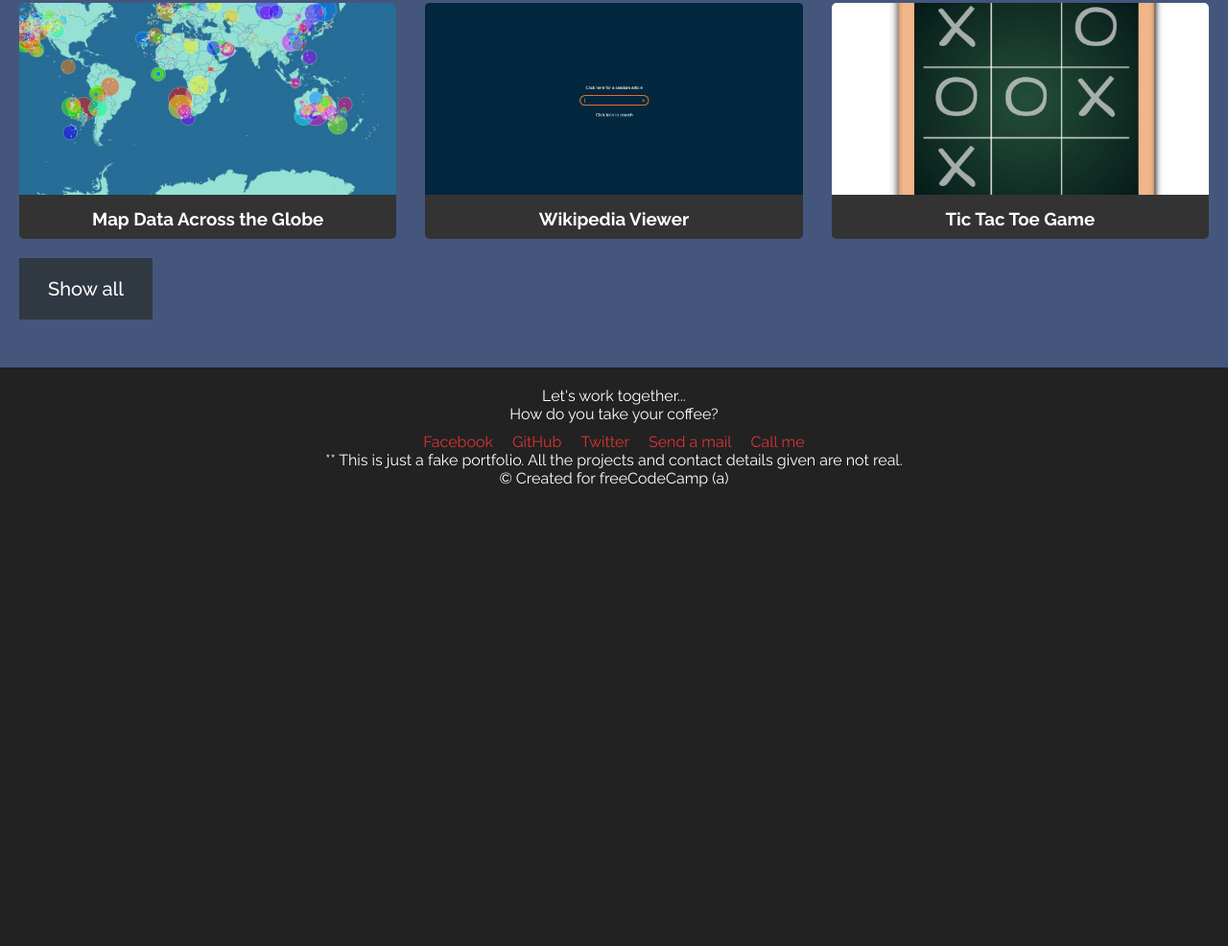
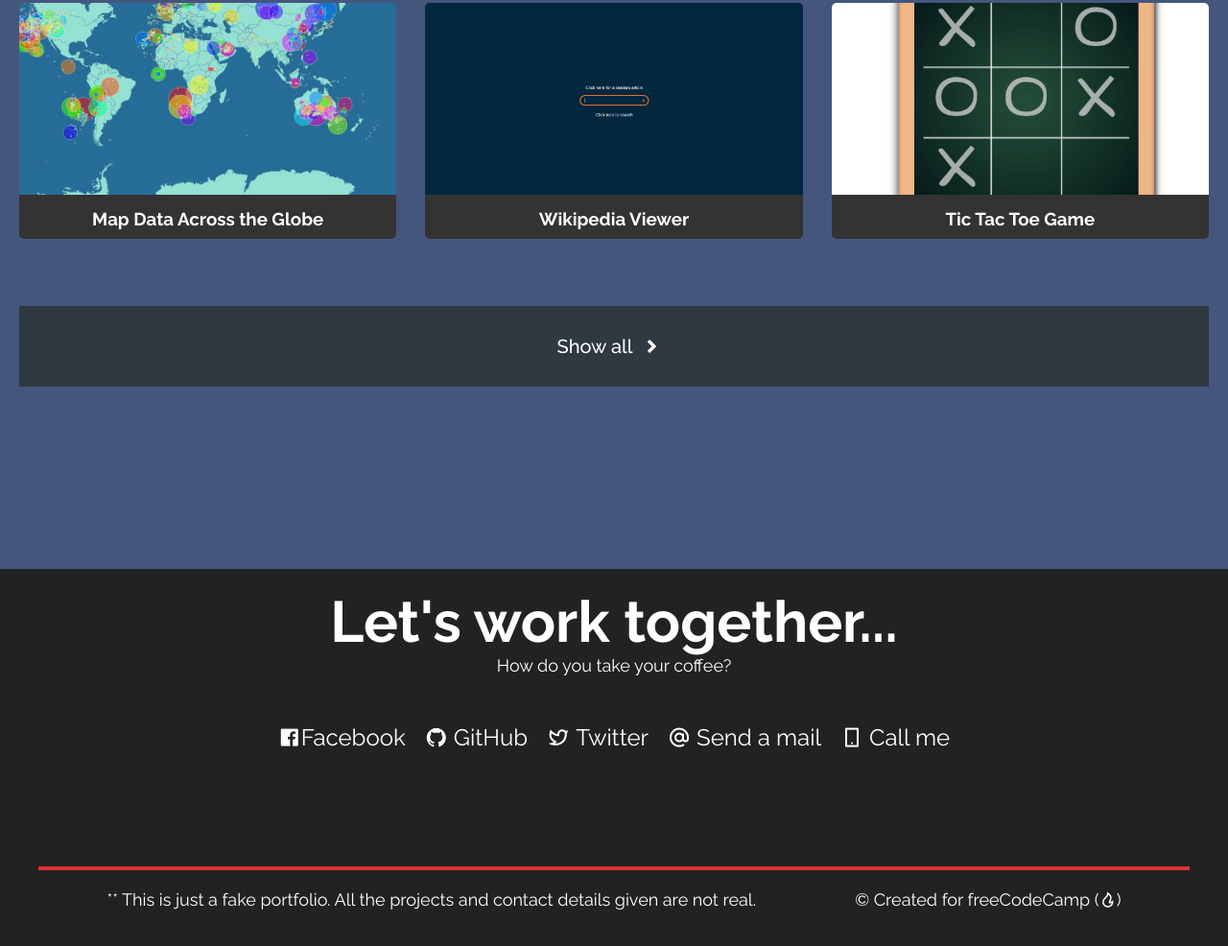
Before and after one commit to Cyiza22/PersonalPortfolio_Webpage, a plain HTML site: page index.html in a window 1280 px wide. Shown: the part 1182-2168 px from the top of the page at 96% size. Before the commit the page ends 1710 px from the top, so only its background shows below. Drawn offline with nearby package versions, Linux system fonts and the light colour scheme; a script that the page names is missing.

Commit message:
final changes

```diff
--- a/index.html
+++ b/index.html
@@ -59,23 +59,26 @@
                 </div>
             </div>
             <div class="show-all">
-                <a href="#" >Show all</a>
+                <a href="#" >Show all </a>
+                <i class="ri-arrow-drop-right-line"></i>
             </div>
         </section>
     </main>
     <footer>
-        <p>Let's work together...</p>
+        <h2>Let's work together...</h2>
         <p>How do you take your coffee?</p>
         <div class="social-links">
-            <!-- Add your social link icons here -->
-            <a href="#" class="facebook">Facebook</a>
-            <a href="#" class="github" id="profile-link">GitHub</a>
-            <a href="#" class="twitter">Twitter</a>
-            <a href="#" class="email">Send a mail</a>
-            <a href="#" class="call">Call me</a>
+
+            <a href="#" class="facebook"> <i class="ri-facebook-box-fill"></i>Facebook</a>
+            <a href="#" class="github" id="profile-link"><i class="ri-github-fill"></i> GitHub</a>
+            <a href="#" class="twitter"> <i class="ri-twitter-line"></i> Twitter</a>
+            <a href="#" class="email"> <i class="ri-at-line"></i> Send a mail</a>
+            <a href="#" class="call"> <i class="ri-smartphone-line"></i> Call me</a>
         </div>
-        <p>** This is just a fake portfolio. All the projects and contact details given are not real.</p>
-        <p>© Created for freeCodeCamp (a)</p>
+        <div class="copyrights">
+            <p>** This is just a fake portfolio. All the projects and contact details given are not real.</p>
+            <p>© Created for freeCodeCamp (<i class="ri-fire-line"></i>)</p>
+        </div>
     </footer>
 </body>
 </html>
--- a/main.css
+++ b/main.css
@@ -28,6 +28,7 @@ a {
     justify-content: flex-end;
     list-style-type: none;
     font-size: 23px;
+    font-weight: 500;
 }
 
 #navbar li {
@@ -61,6 +62,7 @@ a {
     padding: 50px 20px;
     background-color: #45567d;
     width: 100%;
+
 }
 
 #projects h2 {
@@ -72,6 +74,7 @@ a {
     display: grid;
     grid-template-columns: repeat(3, 1fr);
     grid-gap: 30px;
+    margin-bottom: 70px;
 }
 #project-grid h3{
     font-size: 20px;
@@ -94,13 +97,14 @@ a {
     text-align: center;
 }
 .show-all {
-    display: inline-block;
-    /* flex-direction: column; */
+    display: flex;
+    flex-direction: row;
     align-items: center;
     justify-content: center;
     font-size: 20px;
     font-weight: 500;
-    padding: 20px 30px;
+    padding: 20px;
+    margin: 140px auto;
     margin-top: 20px;
     background-color: #303841;
 }
@@ -108,21 +112,44 @@ a {
     text-align: center;
     color: #fff;
 }
-
+.show-all i{
+    font-size: 40px;
+}
 footer {
     background-color: #222;
     padding: 20px;
     text-align: center;
 }
+footer h2{
+    font-size: 60px;
+    font-weight: 700;
+}
+footer p{
+    font-size: 18px;
+}
 
 .social-links {
     display: flex;
     justify-content: center;
-    margin-top: 10px;
+    margin: 40px;
+    margin: 50px;
+
 }
 
 .social-links a {
-    margin: 0 10px;
+
+    color: white;
+    font-size: 24px;
+    margin: 0 10px 70px 10px;
+
+}
+.copyrights{
+    display: flex;
+    justify-content: space-around;
+    font-size: 18px;
+    border-top: 4px solid#dd3333;
+    padding: 20px;
+    margin: 20px;
 }
 
 /* Media Queries */
@@ -150,4 +177,5 @@ footer {
     .project-tile img {
         height: 150px;
     }
+
 }
```
